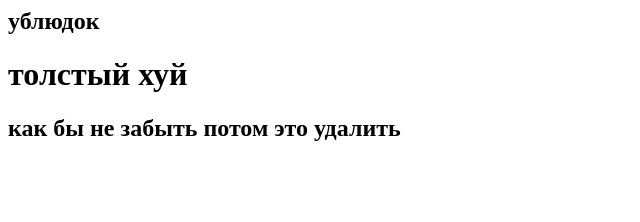
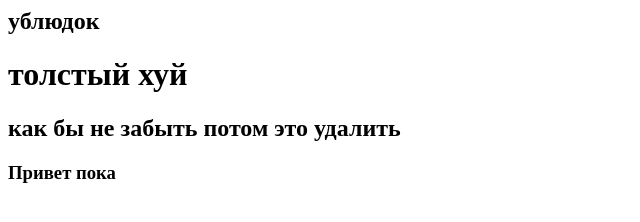
Before and after one commit to Tugaren/shark_git_course, a plain HTML site: page index.html in a window 1280 px wide. Shown: the whole page, without its empty margins (0-640 px from the left). Drawn offline with Linux system fonts and the light colour scheme.

Commit message:
Final first test

```diff
--- a/index.html
+++ b/index.html
@@ -4,3 +4,4 @@
 
 <h1>толстый хуй</h1>
 <h2>как бы не забыть потом это удалить</h2>
+<h3>Привет пока</h3>
```
